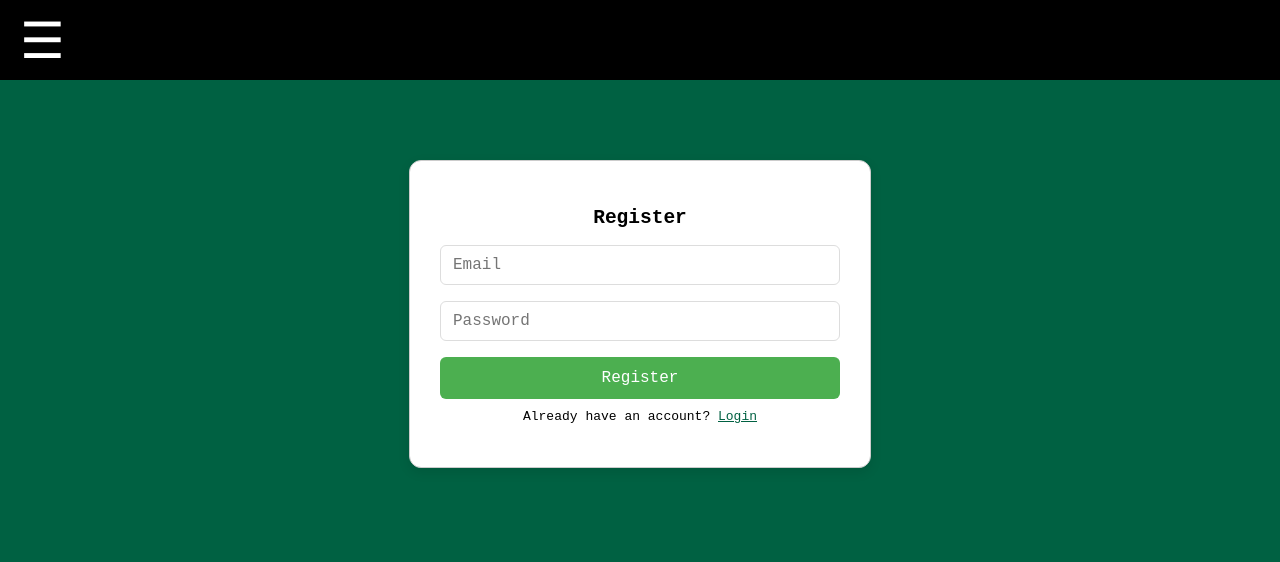
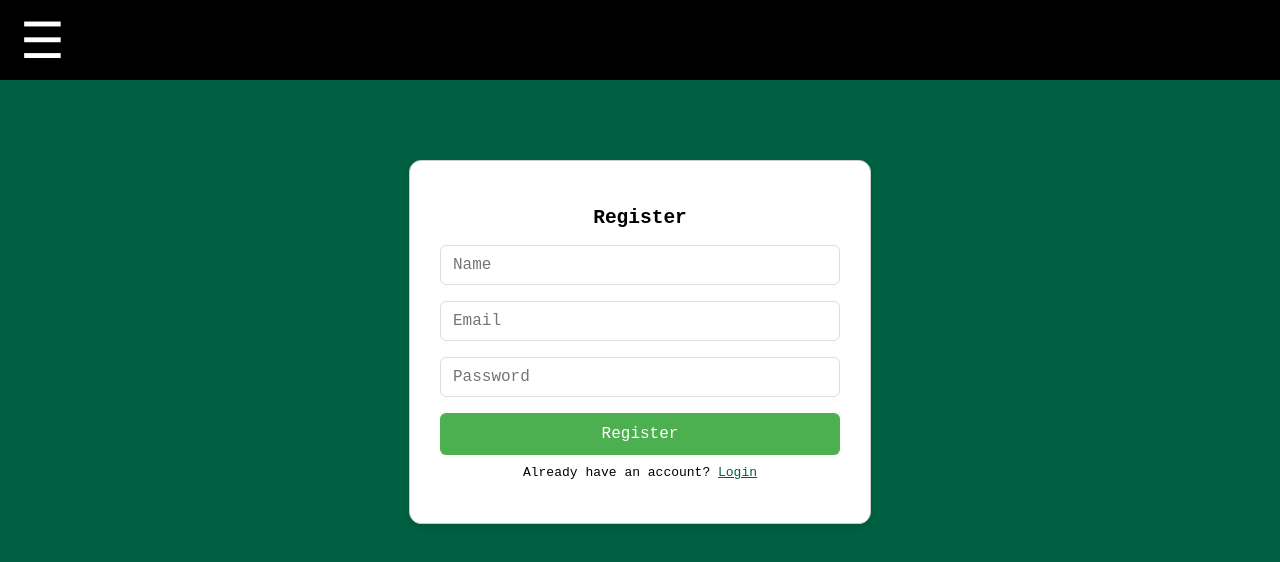
Before and after one commit to brepp22/greenapron, a React (Create React App) app in the folder greenapron/: page /login in a window 1280 px wide. Both pictures are taken after a click on the element "Register". Shown: the top 562 px of the page. Built offline with nearby package versions, Linux system fonts and the light colour scheme.

Commit message:
payload matched with backend to frontend to register

```diff
--- a/greenapron/src/components/LoginForm.css
+++ b/greenapron/src/components/LoginForm.css
@@ -14,7 +14,8 @@
 
   /* Email and password inputs */
   .input-email,
-  .input-password {
+  .input-password,
+  .input-register {
     width: 100%;
     padding: 10px 12px;
     margin-bottom: 16px;
--- a/greenapron/src/components/LoginForm.jsx
+++ b/greenapron/src/components/LoginForm.jsx
@@ -21,9 +21,13 @@ const LoginForm = ({setToken}) => {
       'http://localhost:8080/api/users/register' :
       'http://localhost:8080/api/users/login';
 
+    const payload = isRegister ?
+      form :
+      {email:form.email , password:form.password};
+
 
     try {
-      const res = await axios.post(endpoint, form);
+      const res = await axios.post(endpoint, payload);
       console.log(`${isRegister ? 'Registration' : 'Login'}`, res.data.token);
       localStorage.setItem('token', res.data.token);
       setToken(res.data.token);
@@ -36,6 +40,18 @@ const LoginForm = ({setToken}) => {
   return (
     <form onSubmit={handleSubmit} className="login-form">
       <h2>{isRegister ? 'Register' : 'Login'}</h2>
+
+       {isRegister && (
+        <input
+          className='input-register'
+          type="text"
+          name="name"
+          placeholder="Name"
+          value={form.name}
+          onChange={handleChange}
+          required
+        />
+      )}
 
       <input
         className="input-email"
```
Also changed, not shown: 1 other file (tests, documents, lock files or other folders).
